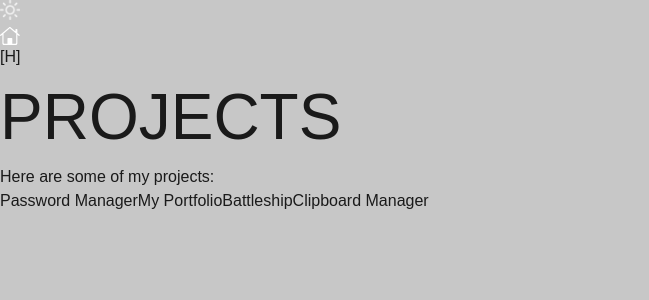
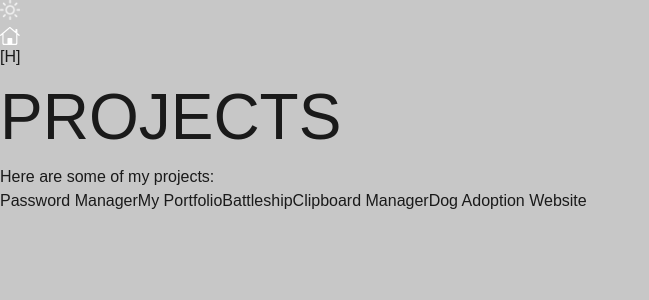
Before and after one commit to riokuchlyan/PortfolioWebsite, a Next.js app: page /projects in a window 1280 px wide. Shown: the top 300 px of the page, without its empty margins (0-649 px from the left). Built offline with nearby package versions, Linux system fonts and the light colour scheme.

Commit message:
Add Dog Adoption Project

```diff
--- a/src/app/projects/page.tsx
+++ b/src/app/projects/page.tsx
@@ -37,6 +37,9 @@ export default function Projects() {
                     <Link href={`https://github.com/riokuchlyan/clipboardManager`} target="_blank" className="w-24 h-24 bg-gray-500 m-2 flex items-center justify-center">
                       Clipboard Manager
                     </Link>
+                    <Link href={`https://github.com/riokuchlyan/dog-adoption`} target="_blank" className="w-24 h-24 bg-gray-500 m-2 flex items-center justify-center">
+                      Dog Adoption Website
+                    </Link>
               </div>
 
       </div>
```
